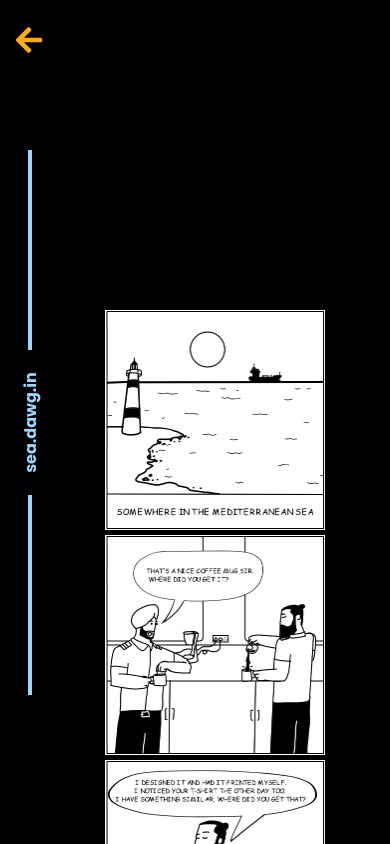
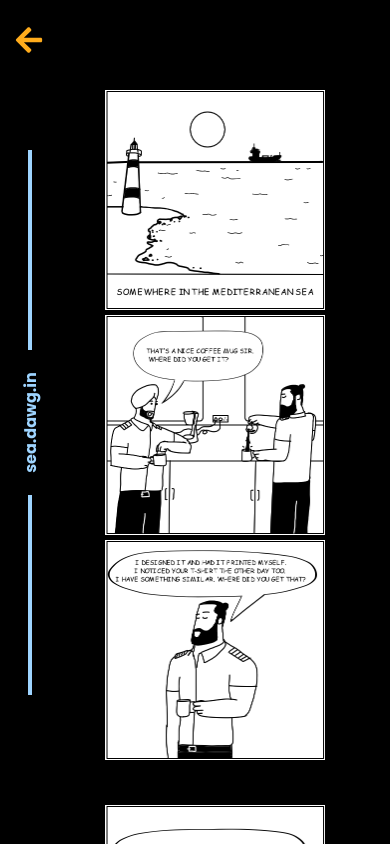
Before and after one commit to AmanRawatOfficial/seadawg.in, a React (Create React App) app: page /intro in a window 390 px wide. Shown: the top 844 px of the page. Built offline with nearby package versions, Linux system fonts and the light colour scheme.

Commit message:
added some fix

```diff
--- a/src/components/CircularHeader/CircularHeader.scss
+++ b/src/components/CircularHeader/CircularHeader.scss
@@ -78,12 +78,12 @@
     .main_content {
 
         .heading_container {
-            top: 80px;
+            top: 180px;
         }
 
         .content {
             margin-right: 200px;
-            margin-top: 80px;
+            margin-top: 180px;
         }
     }
 }
@@ -93,7 +93,7 @@
     .main_content {
         .content {
             height: 430px;
-            margin-top: 80px;
+            margin-top: 180px;
         }
     }
 }
@@ -117,7 +117,7 @@
         .content {
             margin-right: 200px;
             margin-left: 200px;
-            margin-top: -360px;
+            margin-top: -260px;
             height: 450px;
             p {
                 .content_first {
--- a/src/pages/Intro/Intro.scss
+++ b/src/pages/Intro/Intro.scss
@@ -6,7 +6,6 @@
     width: 1240px;
     height: max-content;
     margin-left: 330px;
-    margin-top: 100px;
     margin-bottom: 200px;
     display: flex;
     justify-content: center;
@@ -15,12 +14,12 @@
 
 .comic_stripe_container {
     width: 1120px;
-    height: 3580px;
+    height: 3680px;
     padding-left: 10px;
     padding-top: 10px;
+    margin-top: 80px;
     justify-content: space-around;
     display: grid;
-    margin-top: 200px;
     grid-template-columns: repeat(3, 1fr);
     grid-template-rows: repeat(8, 1fr);
 
@@ -59,7 +58,7 @@
 
 @media (max-width: 1084px) {
     .comic_stripe_container {
-        height: 9855px;
+        height: 10100px;
         width: 420px;
         gap: 5px;
         display: flex;
@@ -83,7 +82,7 @@
 
 @media (max-width: 538px) {
     .comic_stripe_container {
-        height: 7930px;
+        height: 8150px;
         width: 340px;
         margin-left: -20px;
 
```
